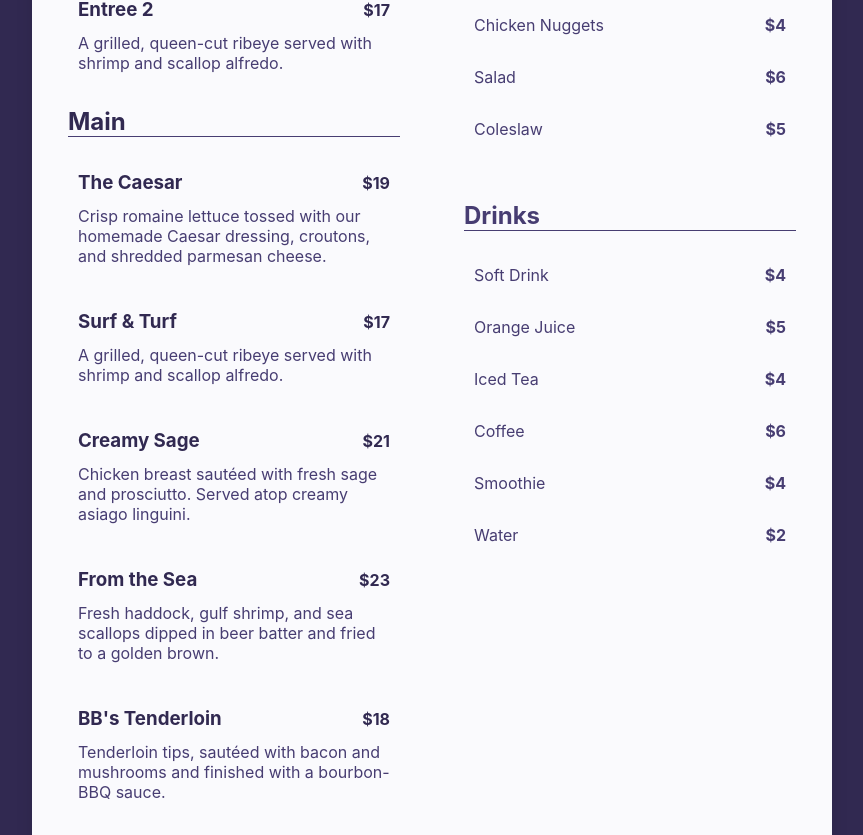
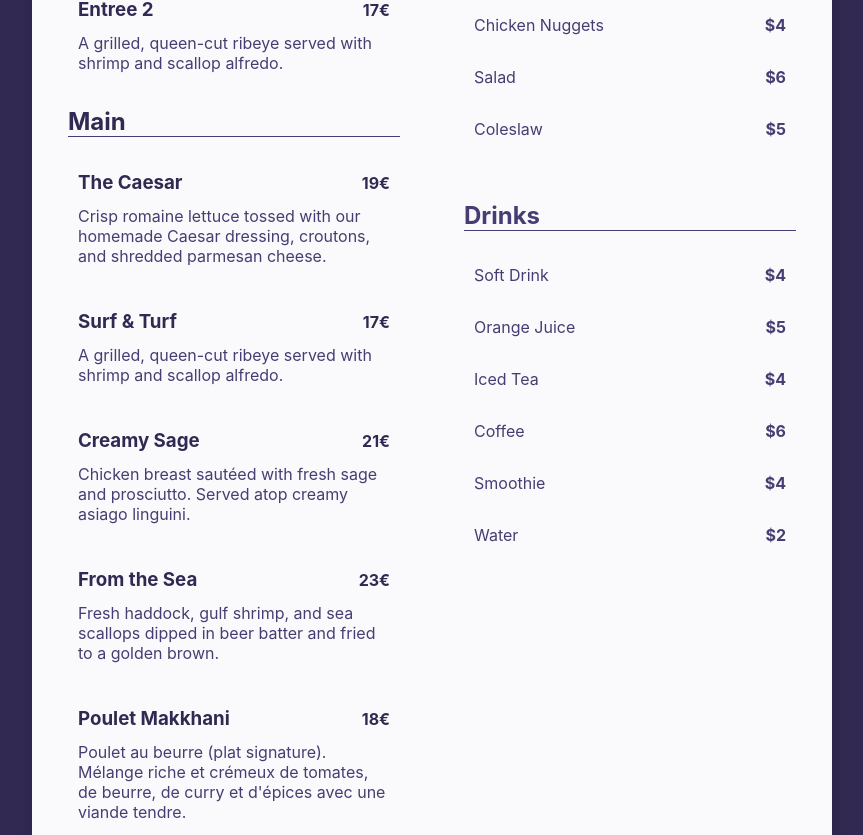
Before and after one commit to sinitame/menu-demo, a React (Create React App) app: page / in a window 1280 px wide. Shown: the part 465-1300 px from the top of the page, without its empty margins (208-1071 px from the left). Built offline with nearby package versions, Linux system fonts and the light colour scheme; a web font is replaced by a local one.

Commit message:
menu item en francais (poulet Makkhani)
- euros
- traduction du bouton "close"

```diff
--- a/src/components/Card.js
+++ b/src/components/Card.js
@@ -20,7 +20,7 @@ export default function MediaCard({img_path, name, description, handleClose}) {
             {description}
           </p>
           <div className="modal-button-container">
-            <button className="modal-button" onClick={handleClose}> Close </button>
+            <button className="modal-button" onClick={handleClose}> Fermer </button>
           </div>
         </div>
       </div>
--- a/src/components/MainsSection.js
+++ b/src/components/MainsSection.js
@@ -9,7 +9,7 @@ export default function MainSection({meals, type, clickHandler}) {
               <article onClick={() => clickHandler(meal.img, meal.name,
                   meal.description)} className="menu-item" key={index}>
                 <h3 className="mains-name">{meal.name}</h3>
-                <strong className="mains-price">${meal.price}</strong>
+                <strong className="mains-price">{meal.price}€</strong>
                 <p className="mains-description">{meal.description}</p>
               </article>
             </div>
--- a/src/data.json
+++ b/src/data.json
@@ -54,8 +54,8 @@
     },
     {
       "img": "assets/default-meal.jpg",
-      "name": "BB's Tenderloin",
-      "description": "Tenderloin tips, sautéed with bacon and mushrooms and finished with a bourbon-BBQ sauce.",
+      "name": "Poulet Makkhani",
+      "description": "Poulet au beurre (plat signature). Mélange riche et crémeux de tomates, de beurre, de curry et d'épices avec une viande tendre.",
       "price": "18"
     },
     {
```
